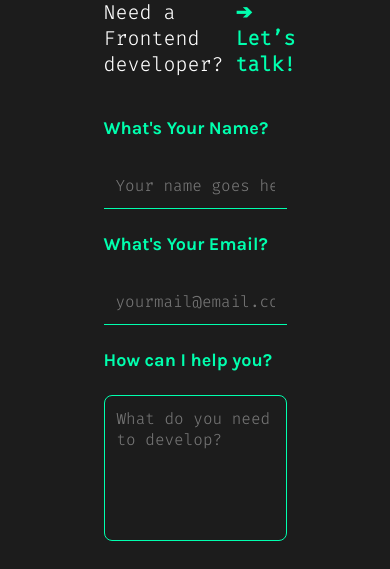
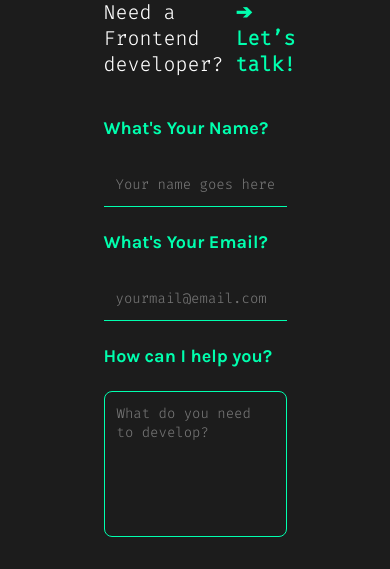
Before and after one commit to Metafeller/portfolio, an Angular app: page / in a window 390 px wide. Shown: the part 10140-10709 px from the top of the page. Built offline with nearby package versions, Linux system fonts and the light colour scheme.

Commit message:
update @include responsive(321px, 480px)

```diff
--- a/src/app/contact/contact.component.scss
+++ b/src/app/contact/contact.component.scss
@@ -241,6 +241,10 @@
                 // border-radius: 8px;
                 font-family: var(--font-family-second);
                 border-bottom-style: solid; // Neu hinzugefügt wegen Figma
+
+                @include responsive(321px, 480px) {
+                    font-size: 14px;
+                }
             }
 
             textarea {
```
